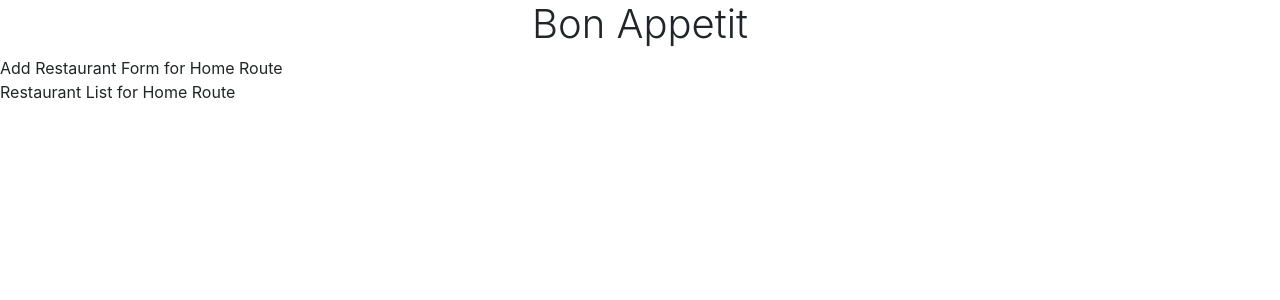
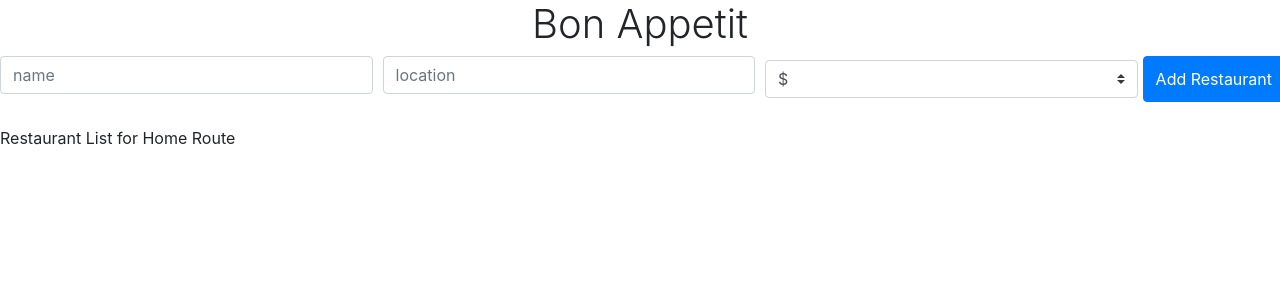
Before and after one commit to aniledev/bon-appetit, a React (Create React App) app: page /home in a window 1280 px wide. Shown: the top 300 px of the page. Built offline with nearby package versions, Linux system fonts and the light colour scheme; the HTML template or start-up script is replaced by a standard one.

Commit message:
FEAT: flesh out form for adding a new restaurant post request to the server

```diff
--- a/src/components/AddRestaurantForm.js
+++ b/src/components/AddRestaurantForm.js
@@ -2,6 +2,51 @@ import React, { Component } from "react";
 
 export default class AddRestaurantForm extends Component {
   render() {
-    return <div>Add Restaurant Form for Home Route</div>;
+    return (
+      <div className="AddRestaurantForm mb-4">
+        <form className="add-restaurant-form">
+          <div className="form-row">
+            <div className="col">
+              <label htmlFor="name" className="sr-only">
+                Name
+              </label>
+              <input
+                type="text"
+                className="form-control"
+                placeholder="name"
+                id="name"
+              />
+            </div>
+            <div className="col">
+              <label htmlFor="location" className="sr-only">
+                Location
+              </label>
+              <input
+                type="text"
+                id="location"
+                className="form-control"
+                placeholder="location"
+              />
+            </div>
+            <div className="col">
+              <label htmlFor="price-range" className="sr-only">
+                Price Range
+              </label>
+              <select id="price-range" className="custom-select my-1 mr-sm-2">
+                <option disabled>Price Range</option>
+                <option value="1">$</option>
+                <option value="3">$$</option>
+                <option value="3">$$$</option>
+                <option value="4">$$$$</option>
+                <option value="5">$$$$$</option>
+              </select>
+            </div>
+            <button className="btn btn-primary add-restaurant-button">
+              Add Restaurant
+            </button>
+          </div>
+        </form>
+      </div>
+    );
   }
 }
```
